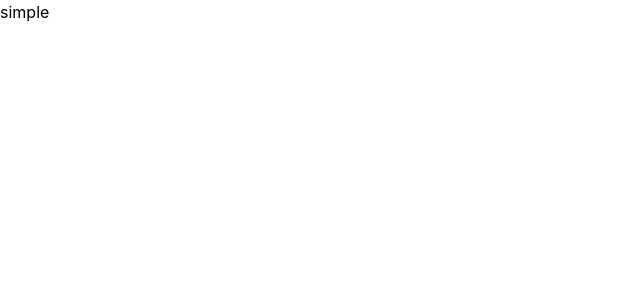
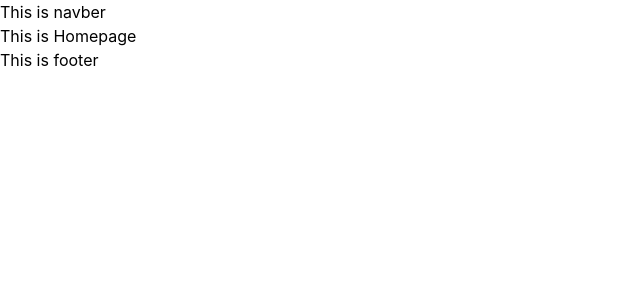
Before and after one commit to maruf9270/Ma-consulting, a React (Create React App) app: page / in a window 1280 px wide. Shown: the top 300 px of the page, without its empty margins (0-640 px from the left). Built offline with nearby package versions, Linux system fonts and the light colour scheme.

Commit message:
Added all the initial setup pages and files

```diff
--- a/package.json
+++ b/package.json
@@ -9,6 +9,7 @@
     "firebase": "^9.13.0",
     "react": "^18.2.0",
     "react-dom": "^18.2.0",
+    "react-router-dom": "^6.4.3",
     "react-scripts": "5.0.1",
     "web-vitals": "^2.1.4"
   },
--- a/src/App.js
+++ b/src/App.js
@@ -1,11 +1,15 @@
+import { RouterProvider } from "react-router-dom";
+import { router } from "./Router/Router";
 
 
 function App() {
   return (
-    <div>
-      simple
 
-    </div>
+      <RouterProvider router={router}>
+
+      </RouterProvider>
+
+
   );
 }
 
--- /dev/null
+++ b/src/Firebase/UserContext/UserContext.js
@@ -0,0 +1,12 @@
+import React, { createContext } from 'react';
+
+const UserContext = ({children}) => {
+    const UserContextApi = createContext('')
+    return (
+       <UserContextApi.Provider value={'connected successfully'}>
+         {children}
+       </UserContextApi.Provider>
+    );
+};
+
+export default UserContext;
--- /dev/null
+++ b/src/Homepage/Homepage.jsx
@@ -0,0 +1,11 @@
+import React from 'react';
+
+const Homepage = () => {
+    return (
+        <div>
+            This is Homepage
+        </div>
+    );
+};
+
+export default Homepage;
--- /dev/null
+++ b/src/MainLayout/MainLayout.jsx
@@ -0,0 +1,17 @@
+import React from 'react';
+import { Outlet } from 'react-router-dom';
+
+import Footer from '../Shared/Footer/Footer';
+import Navber from '../Shared/Navber/Navber';
+
+const MainLayout = () => {
+    return (
+        <div>
+           <Navber></Navber>
+          <Outlet></Outlet>
+           <Footer></Footer>
+        </div>
+    );
+};
+
+export default MainLayout;
--- /dev/null
+++ b/src/Router/Router.js
@@ -0,0 +1,16 @@
+import { createBrowserRouter } from "react-router-dom";
+import Homepage from "../Homepage/Homepage";
+import MainLayout from "../MainLayout/MainLayout";
+
+export const router = createBrowserRouter([
+    {
+        path:'/'
+        ,element:<MainLayout></MainLayout>
+        ,children:[
+            {
+                index:true,
+                element:<Homepage></Homepage>
+            }
+        ]
+    }
+])
--- /dev/null
+++ b/src/Shared/Footer/Footer.jsx
@@ -0,0 +1,11 @@
+import React from 'react';
+
+const Footer = () => {
+    return (
+        <div>
+            This is footer
+        </div>
+    );
+};
+
+export default Footer;
--- /dev/null
+++ b/src/Shared/Navber/Navber.jsx
@@ -0,0 +1,11 @@
+import React from 'react';
+
+const Navber = () => {
+    return (
+        <div>
+            This is navber
+        </div>
+    );
+};
+
+export default Navber;
--- a/src/index.js
+++ b/src/index.js
@@ -3,11 +3,14 @@ import ReactDOM from 'react-dom/client';
 import './index.css';
 import App from './App';
 import reportWebVitals from './reportWebVitals';
+import UserContext from './Firebase/UserContext/UserContext';
 
 const root = ReactDOM.createRoot(document.getElementById('root'));
 root.render(
   <React.StrictMode>
+    <UserContext>
     <App />
+    </UserContext>
   </React.StrictMode>
 );
 
```
Also changed, not shown: 1 other file (tests, documents, lock files or other folders).
